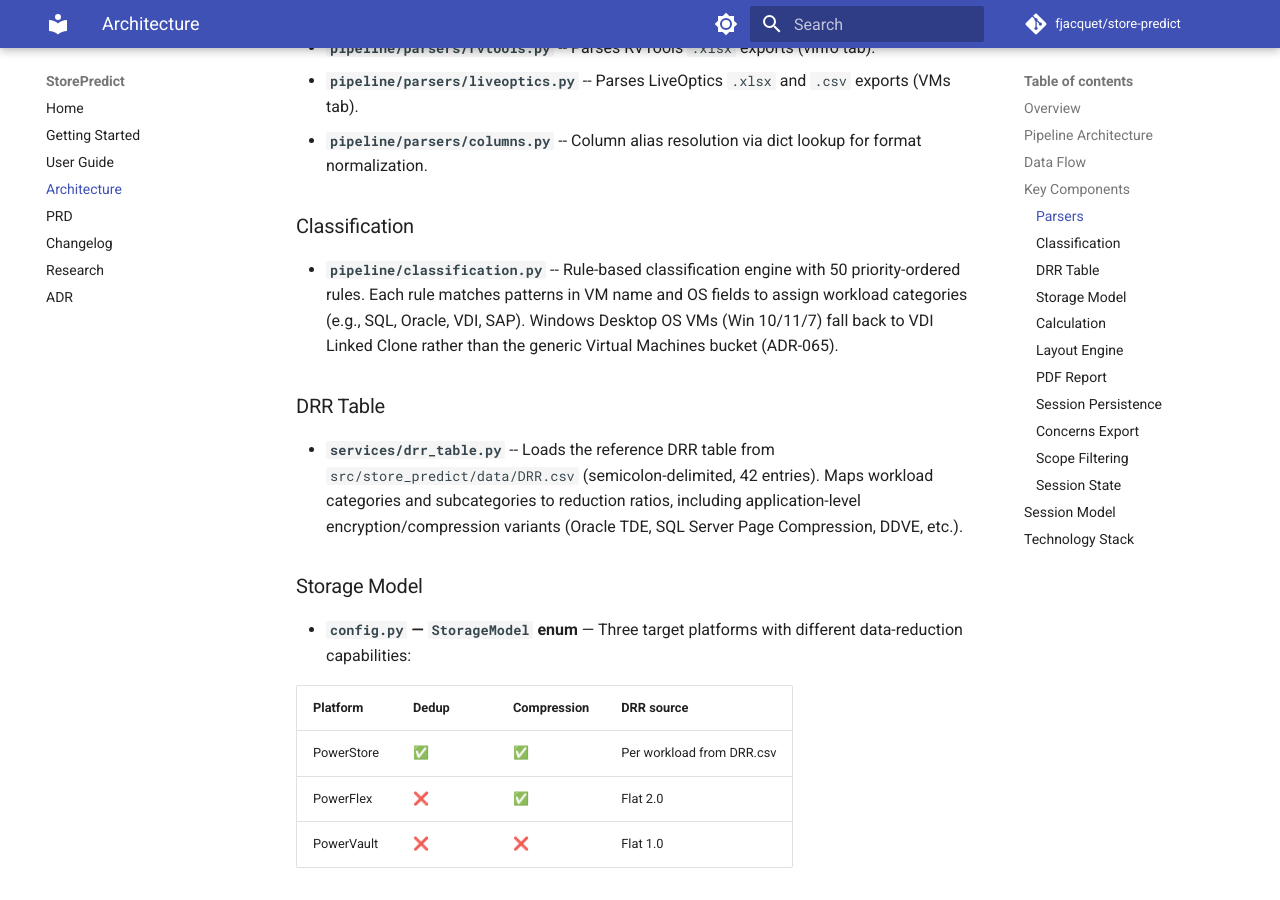
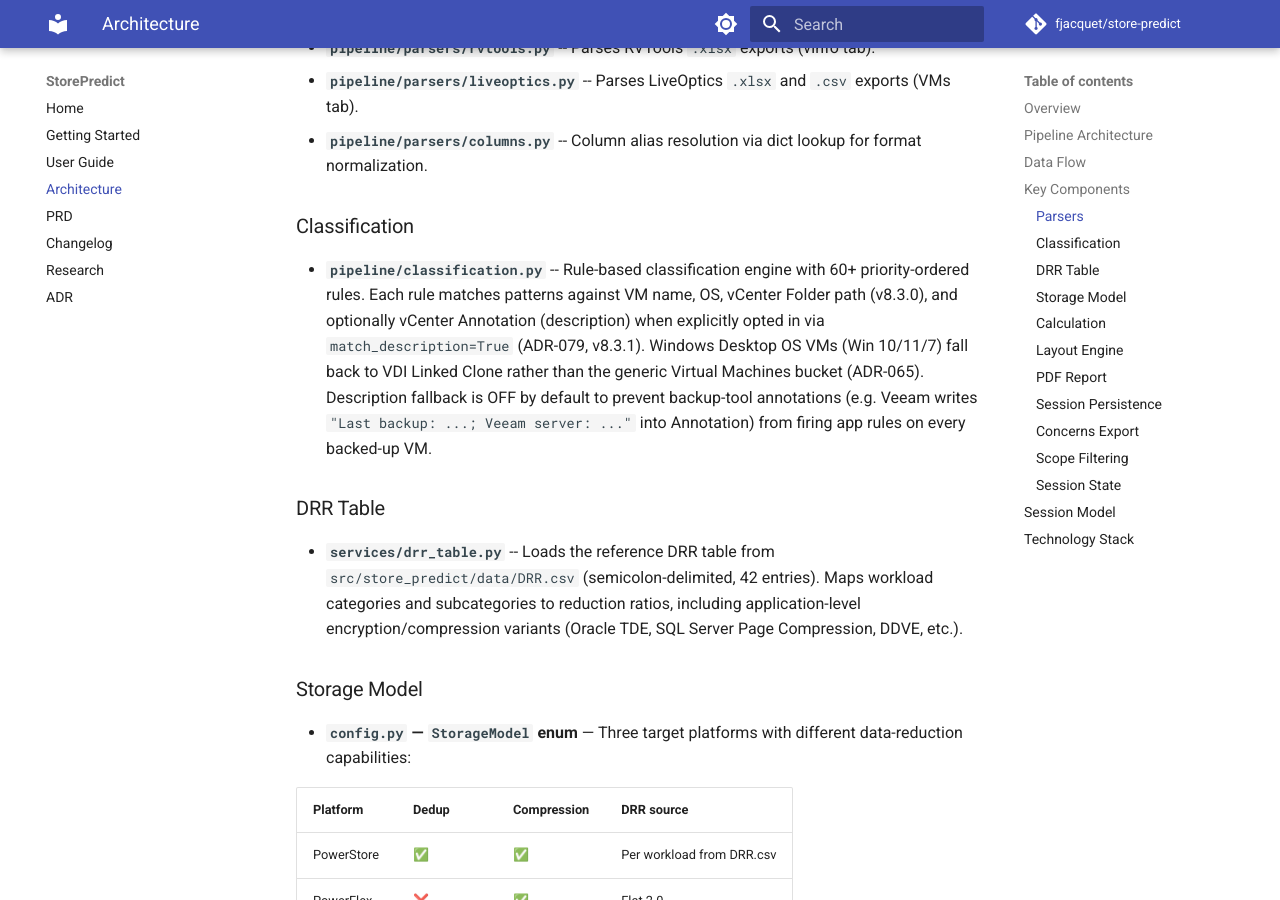
Before and after one commit to fjacquet/store-predict, an MkDocs documentation site: the page built from docs/architecture.md, in a window 1280 px wide and 900 px high, scrolled down 3232 px. Built offline with MkDocs 1.6.1 and Material for MkDocs 9.7.7, drawn with Linux system fonts in a browser that asks for light colours; comment, search, counter and statistics services are not loaded.

Commit message:
fix(classifier): make description fallback opt-in per rule (v8.3.1)
A real customer RVTools file revealed v8.3.0's pass-2 description
fallback over-classifies catastrophically: 375 / 570 VMs (66%) were
wrongly tagged "VM Replication / Veeam, Zerto, RP4VM" because Veeam
writes its backup metadata into vCenter Annotation
("Last backup: ...; Veeam server: [bkp01]; ..."). The literal word
"Veeam" then fired the Veeam rule on every backed-up VM — including
pure Exchange, domain controllers, and 369 others. Same systemic risk
applies to any rule whose product token might appear in admin-written
or tool-written annotations.

- Add `match_description: bool = False` to ClassificationRule. Default
  is OFF — backup-tool annotations no longer trigger app rules.
- Opt-in (match_description=True) on 11 OVA-annotation signature rules:
  Cisco UC (250), Nutanix CVM (294), PowerProtect (299), vCenter/vSAN
  Witness (396), FortiDeceptor (401), BeyondTrust/Bomgar (430),
  Tenable/Nessus (435), OnCommand UM (450), Horizon3.ai (460),
  exotrack (465).
- Add EXCH short-token to Email rule (priority 210) — covers
  SPHFREXCH01-04 / SPRFSMEXCH01-02 hostnames missed by the existing
  EXCHANGE/EXCHG/EX\d patterns. Specific enough to skip APEX/EXT/EXOS.
- 5 regression tests covering the bug + EXCH + opt-in signatures.
- Update test_classification_with_description to assert new semantics
  (non-opt-in rules no longer match against description).
- ADR-079 documents the design decision; architecture.md updated.

Real-file impact (570 VMs):
- Veeam misclass: 375 → 0
- Email: 2 → 8 (4 EXCH + 2 EXC + 2 WITEXC)
- os_fallback: 41 → 418 (correct Windows/Linux fallback)
- rule_match: 529 → 146 (only legit matches)

Full suite: 608 passed, 1 skipped.

Co-Authored-By: Claude Opus 4.7 <noreply@anthropic.com>

```diff
--- a/docs/architecture.md
+++ b/docs/architecture.md
@@ -80,10 +80,13 @@ The canonical columns after ingestion are:
 
 ### Classification
 
-- **`pipeline/classification.py`** -- Rule-based classification engine with 50 priority-ordered rules.
-  Each rule matches patterns in VM name and OS fields to assign workload categories
-  (e.g., SQL, Oracle, VDI, SAP). Windows Desktop OS VMs (Win 10/11/7) fall back to
-  VDI Linked Clone rather than the generic Virtual Machines bucket (ADR-065).
+- **`pipeline/classification.py`** -- Rule-based classification engine with 60+ priority-ordered rules.
+  Each rule matches patterns against VM name, OS, vCenter Folder path (v8.3.0), and optionally
+  vCenter Annotation (description) when explicitly opted in via `match_description=True` (ADR-079, v8.3.1).
+  Windows Desktop OS VMs (Win 10/11/7) fall back to VDI Linked Clone rather than the generic
+  Virtual Machines bucket (ADR-065). Description fallback is OFF by default to prevent
+  backup-tool annotations (e.g. Veeam writes `"Last backup: ...; Veeam server: ..."` into
+  Annotation) from firing app rules on every backed-up VM.
 
 ### DRR Table
 
--- a/pyproject.toml
+++ b/pyproject.toml
@@ -4,7 +4,7 @@ build-backend = "setuptools.build_meta"
 
 [project]
 name = "store-predict"
-version = "8.3.0"
+version = "8.3.1"
 description = "Dell PowerStore DRR sizing tool"
 requires-python = ">=3.12"
 dependencies = [
```
Also changed, not shown: CHANGELOG.md (+30 -0 lines), docs/adr/079-description-fallback-opt-in.md (added, +52 -0 lines), docs/adr/index.md (+1 -0 lines), 3 other files.
